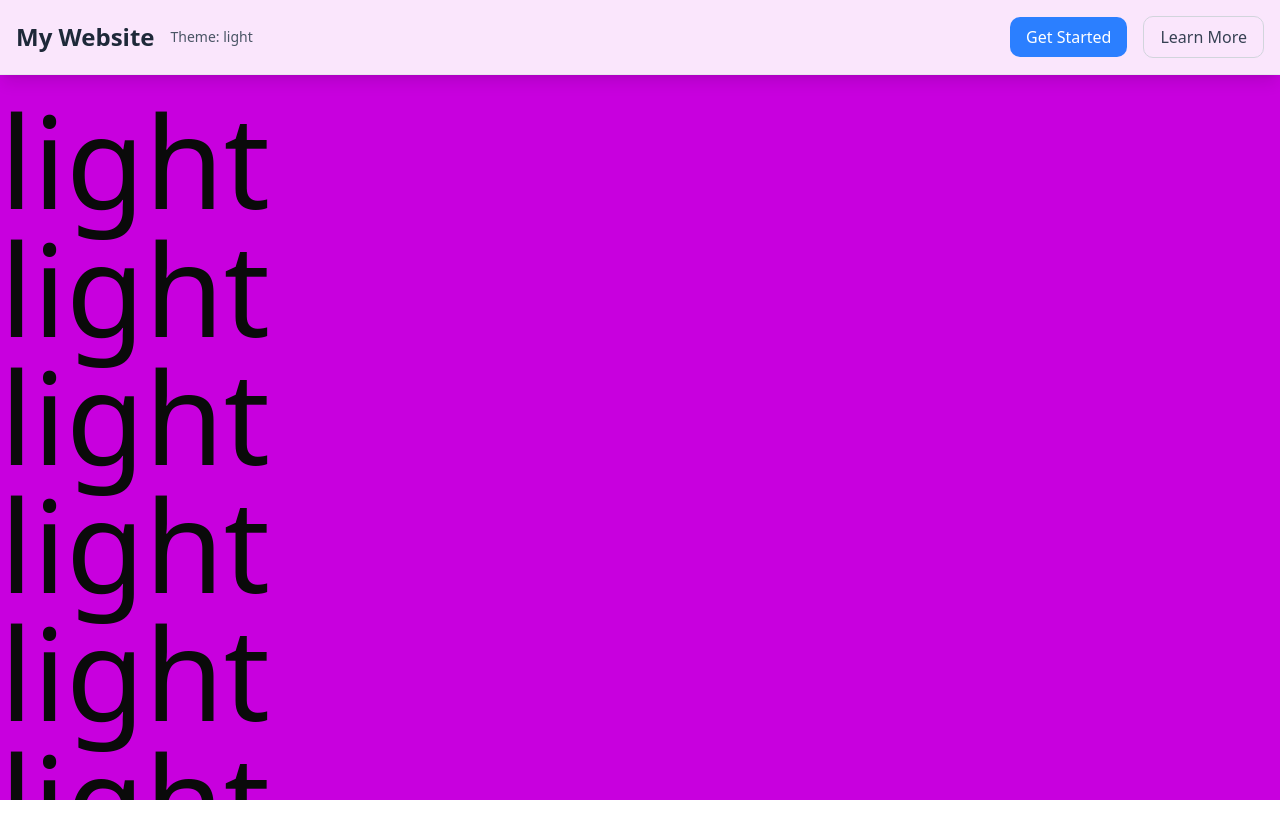
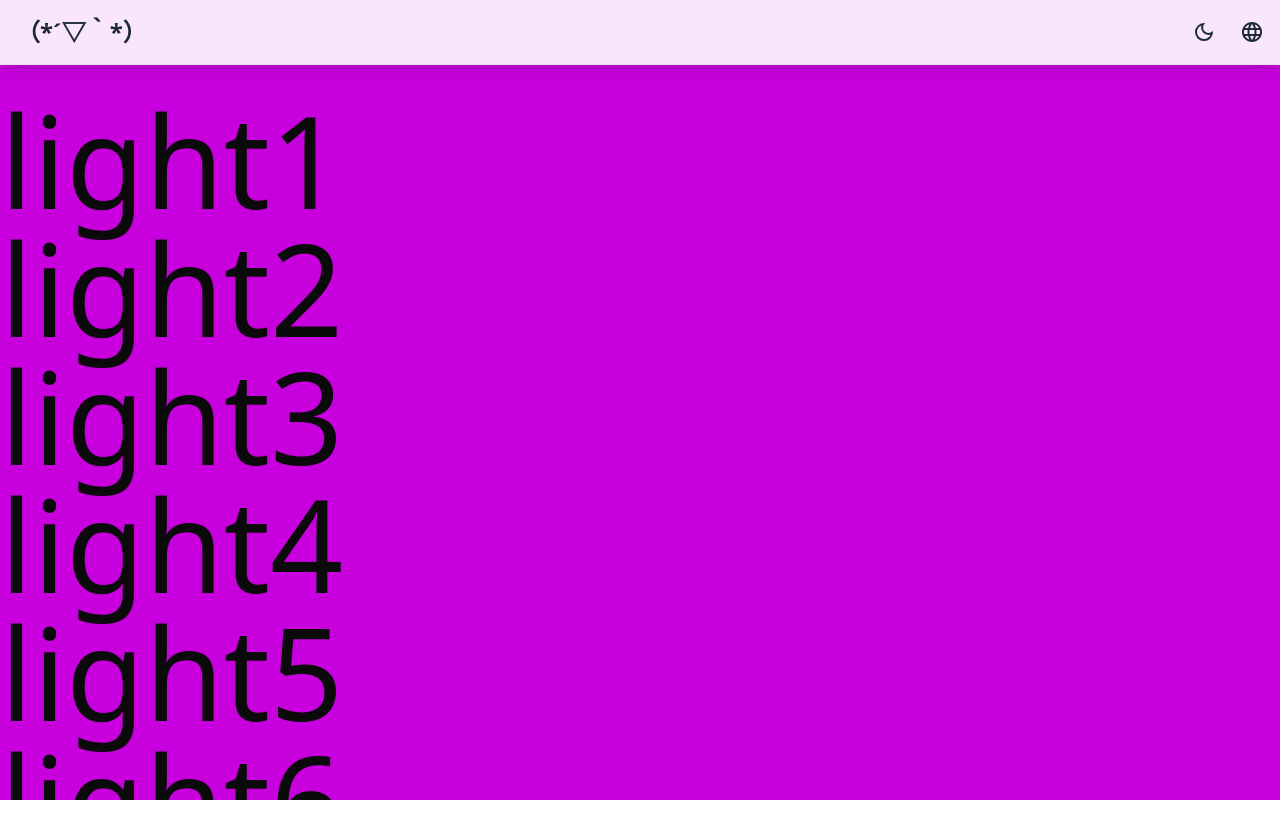
Before and after one commit to marsuelu/personal-website, a React (Vite) app: page /home in a window 1280 px wide. Shown: the top 838 px of the page. Built offline with nearby package versions, Linux system fonts and the light colour scheme; a web font is replaced by a local one.

Commit message:
fix radix issue

```diff
--- a/notebook/1.md
+++ b/notebook/1.md
@@ -67,3 +67,7 @@ export const useTheme = () => {
 * 最开始以为prettier未生效，改了printWidth参数到50，发现其他行宽度都改了，className那行未变
 * 谷歌求助，有人建议用clx插件，不想下载，遂放弃
 * 问cursor，用模板字符串和“+”连接，或者在模板字符串中换行。
+
+## radix 下拉菜单有bug,点击trigger页面会滚动
+
+* [https://github.com/radix-ui/primitives/issues/1912]
--- a/src/components/Language.tsx
+++ b/src/components/Language.tsx
@@ -8,8 +8,14 @@ import {
 } from '@/components/ui/dropdown-menu';
 import LanguageIcon from '@/assets/icons/language_icon.svg?react';
 import { useTranslation } from 'react-i18next';
+import { type CSSProperties } from 'react';
 
-const LanguageSelector: FC = () => {
+interface LanguageSelectorProps {
+  styles?: CSSProperties;
+  className?: string;
+}
+
+const LanguageSelector: FC<LanguageSelectorProps> = ({ styles, className }) => {
   const { i18n } = useTranslation();
   const [curr, setCurr] = useState(i18n.language);
   const changeLanguage = (lang: string) => {
@@ -19,14 +25,13 @@ const LanguageSelector: FC = () => {
   return (
     <DropdownMenu>
       <DropdownMenuTrigger asChild>
-        <button
-          className="w-8 h-8 cursor-pointer fixed top-10 right-10 text-gray-50/30 z-1000"
+        <LanguageIcon
+          className={`w-6 h-6 cursor-pointer relative ${className}`}
           aria-label="Change Language"
-        >
-          <LanguageIcon />
-        </button>
+          style={styles}
+        />
       </DropdownMenuTrigger>
-      <DropdownMenuContent className="w-30">
+      <DropdownMenuContent className="min-w-8rem mt-4" sideOffset={0}>
         <DropdownMenuRadioGroup value={curr} onValueChange={changeLanguage}>
           {Object.entries(i18n.services.resourceStore.data).map(([langKey, langObj]) => (
             <DropdownMenuRadioItem key={langKey} value={langKey}>
--- a/src/components/StarButton/index.css
+++ b/src/components/StarButton/index.css
@@ -5,9 +5,17 @@
   --transition: 0.2s;
   --hover: 0.4;
   --pos: 0;
+  --font-size: 1rem;
   border-radius: calc(var(--font-size) * 0.1);
   transition: all 0.5s linear;
 }
+
+@media (min-width: 640px) {
+  .star-button {
+    --font-size: 3rem;
+  }
+}
+
 .star-button:hover span:last-of-type {
   transition:
     transform 0.2s,
--- a/src/components/StarButton/index.tsx
+++ b/src/components/StarButton/index.tsx
@@ -10,7 +10,7 @@ interface StarButtonProps {
   color: string;
   shadow: string;
   glare: string;
-  fontSize: string;
+  fontSize?: string;
   transition: string;
 }
 
--- a/src/components/Theme.tsx
+++ b/src/components/Theme.tsx
@@ -1,16 +1,22 @@
 import LightModeIcon from '@/assets/icons/light_mode_icon.svg?react';
 import DarkModeIcon from '@/assets/icons/dark_mode_icon.svg?react';
-import { type FC, use } from 'react';
+import { type FC, use, type CSSProperties } from 'react';
 import { ThemeContext } from '@/context/ThemeContext';
 
-const ThemeToggler: FC = () => {
+interface ThemeTogglerProps {
+  styles?: CSSProperties;
+  className?: string;
+}
+
+const ThemeToggler: FC<ThemeTogglerProps> = ({ styles, className }) => {
   const { theme, setGlobalTheme } = use(ThemeContext);
 
   return (
     <button
-      className="w-8 h-8 cursor-pointer fixed top-10 right-30 text-gray-50/30 z-1000"
+      className={`w-8 h-8 cursor-pointer  ${className}`}
       onClick={() => setGlobalTheme(theme === 'dark' ? 'light' : 'dark')}
       aria-label="Toggle Theme"
+      style={styles}
     >
       {theme === 'dark' ? <LightModeIcon /> : <DarkModeIcon />}
     </button>
--- a/src/i18n/en.json
+++ b/src/i18n/en.json
@@ -2,5 +2,13 @@
   "lngBrief": "en",
   "name": "English",
   "greeting": "Hi there!",
-  "enter": "Explore->"
+  "enter": "Explore->",
+  "home": "Home",
+  "about": "About",
+  "contact": "Contact",
+  "services": "Services",
+  "products": "Products",
+  "blog": "Blog",
+  "login": "Login",
+  "register": "Register"
 }
--- a/src/i18n/zh.json
+++ b/src/i18n/zh.json
@@ -2,5 +2,12 @@
   "lngBrief": "zh",
   "name": "中文",
   "greeting": "你来啦！",
-  "enter": "请进->"
+  "enter": "请进->",
+  "home": "yan wen zi",
+  "about": "关于",
+  "contact": "联系",
+  "services": "服务",
+  "products": "产品",
+  "blog": "博客",
+  "login": "登录"
 }
--- a/src/pages/home/index.tsx
+++ b/src/pages/home/index.tsx
@@ -4,6 +4,9 @@ import { useGSAP } from '@gsap/react';
 import { gsap } from 'gsap';
 import { ScrollTrigger } from 'gsap/ScrollTrigger';
 import { ScrollSmoother } from 'gsap/ScrollSmoother';
+import LanguageSelector from '@/components/Language';
+import ThemeToggler from '@/components/Theme';
+
 gsap.registerPlugin(ScrollTrigger, ScrollSmoother);
 
 const Home: FC = () => {
@@ -48,19 +51,14 @@ const Home: FC = () => {
         ref={headerRef}
         className="fixed top-0 left-0 right-0 z-50 bg-white/90 backdrop-blur-md shadow-lg border-b border-gray-200"
       >
-        <div className="container mx-auto px-4 py-4">
-          <div className="flex items-center justify-between">
-            <div className="flex items-center space-x-4">
-              <h1 className="text-2xl font-bold text-gray-800">My Website</h1>
-              <span className="text-sm text-gray-600">Theme: {theme}</span>
+        <div className="container px-4 py-4 m-auto">
+          <div className="flex items-center justify-end sm:justify-between">
+            <div className="hidden items-center space-x-4 sm:flex">
+              <h1 className="text-2xl font-bold text-gray-800">（*´▽｀*）</h1>
             </div>
             <div className="flex items-center space-x-4">
-              <button className="px-4 py-2 bg-blue-500 text-white rounded-lg hover:bg-blue-600 transition-colors">
-                Get Started
-              </button>
-              <button className="px-4 py-2 border border-gray-300 text-gray-700 rounded-lg hover:bg-gray-50 transition-colors">
-                Learn More
-              </button>
+              <ThemeToggler className="text-gray-800" />
+              <LanguageSelector className="text-gray-800" />
             </div>
           </div>
         </div>
@@ -68,28 +66,34 @@ const Home: FC = () => {
       <div id="smooth-wrapper">
         {/* Content with padding to account for fixed header */}
         <div id="smooth-content" className="pt-24 bg-fuchsia-600">
-          <h1 className="text-9xl">{theme}</h1>
-          <h1 className="text-9xl">{theme}</h1>
-          <h1 className="text-9xl">{theme}</h1>
-          <h1 className="text-9xl">{theme}</h1>
-          <h1 className="text-9xl">{theme}</h1>
-          <h1 className="text-9xl">{theme}</h1>
-          <h1 className="text-9xl">{theme}</h1>
-          <h1 className="text-9xl">{theme}</h1>
-          <h1 className="text-9xl">{theme}</h1>
-          <h1 className="text-9xl">{theme}</h1>
-          <h1 className="text-9xl">{theme}</h1>
-          <h1 className="text-9xl">{theme}</h1>
-          <h1 className="text-9xl">{theme}</h1>
-          <h1 className="text-9xl">{theme}</h1>
-          <h1 className="text-9xl">{theme}</h1>
-          <h1 className="text-9xl">{theme}</h1>
-          <h1 className="text-9xl">{theme}</h1>
-          <h1 className="text-9xl">{theme}</h1>
-          <h1 className="text-9xl">{theme}</h1>
-          <h1 className="text-9xl">{theme}</h1>
-          <h1 className="text-9xl">{theme}</h1>
-          <h1 className="text-9xl">{theme}</h1>
+          <h1 className="text-9xl">{theme}1</h1>
+          <h1 className="text-9xl">{theme}2</h1>
+          <h1 className="text-9xl">{theme}3</h1>
+          <h1 className="text-9xl">{theme}4</h1>
+          <h1 className="text-9xl">{theme}5</h1>
+          <h1 className="text-9xl">{theme}6</h1>
+          <h1 className="text-9xl">{theme}7</h1>
+          <h1 className="text-9xl">{theme}8</h1>
+          <h1 className="text-9xl">{theme}9</h1>
+          <h1 className="text-9xl">{theme}10</h1>
+          <h1 className="text-9xl">{theme}11</h1>
+          <h1 className="text-9xl">{theme}12</h1>
+          <h1 className="text-9xl">{theme}13</h1>
+          <h1 className="text-9xl">{theme}14</h1>
+          <h1 className="text-9xl">{theme}15</h1>
+          <h1 className="text-9xl">{theme}16</h1>
+          <h1 className="text-9xl">{theme}17</h1>
+          <h1 className="text-9xl">{theme}18</h1>
+          <h1 className="text-9xl">{theme}19</h1>
+          <h1 className="text-9xl">{theme}20</h1>
+          <h1 className="text-9xl">{theme}21</h1>
+          <h1 className="text-9xl">{theme}22</h1>
+          <h1 className="text-9xl">{theme}23</h1>
+          <h1 className="text-9xl">{theme}24</h1>
+          <h1 className="text-9xl">{theme}25</h1>
+          <h1 className="text-9xl">{theme}26</h1>
+          <h1 className="text-9xl">{theme}27</h1>
+          <h1 className="text-9xl">{theme}28</h1>
         </div>
       </div>
     </>
--- a/src/pages/welcome/index.tsx
+++ b/src/pages/welcome/index.tsx
@@ -120,6 +120,7 @@ export const Welcome: FC = () => {
         'flex-col',
         'items-center',
         'justify-center',
+        'relative',
         'h-screen',
         'min-w-fit',
         'bg-peach',
@@ -130,13 +131,29 @@ export const Welcome: FC = () => {
       )}
       id="welcome-page"
     >
-      <ThemeToggler />
-      <LanguageSelector />
+      <div
+        className={clsx(
+          'container',
+          'flex',
+          'items-center',
+          'justify-end',
+          'gap-4',
+          'absolute',
+          'top-0',
+          'm-auto',
+          'pt-6',
+          'z-100'
+        )}
+      >
+        <ThemeToggler className="text-gray-50/30" />
+        <LanguageSelector className="text-gray-50/30" />
+      </div>
       <h1
         className={clsx(
           'relative',
           'z-10',
-          'text-9xl',
+          'text-6xl',
+          'sm:text-9xl',
           'text-raspberry',
           'transition-all',
           'duration-500',
@@ -154,7 +171,6 @@ export const Welcome: FC = () => {
         color={theme === 'light' ? '#fcc419' : '#cf5376'}
         shadow={theme === 'light' ? '#f08c00' : '#cf5376'}
         glare="hsl(0 0% 100% / 0.75)"
-        fontSize="3rem"
         transition="0.2s"
         text={t('enter')}
       />
--- a/src/styles/index.css
+++ b/src/styles/index.css
@@ -179,6 +179,14 @@
   --sidebar-accent-foreground: oklch(0.205 0 0);
   --sidebar-border: oklch(0.922 0 0);
   --sidebar-ring: oklch(0.708 0 0);
+
+  /* fix radix-ui dropdown-menu overflow issue */
+  body[data-scroll-locked][data-scroll-locked] {
+    overflow: auto !important;
+  }
+  body[data-scroll-locked] {
+    margin-right: 0 !important;
+  }
 }
 
 .dark {
```
